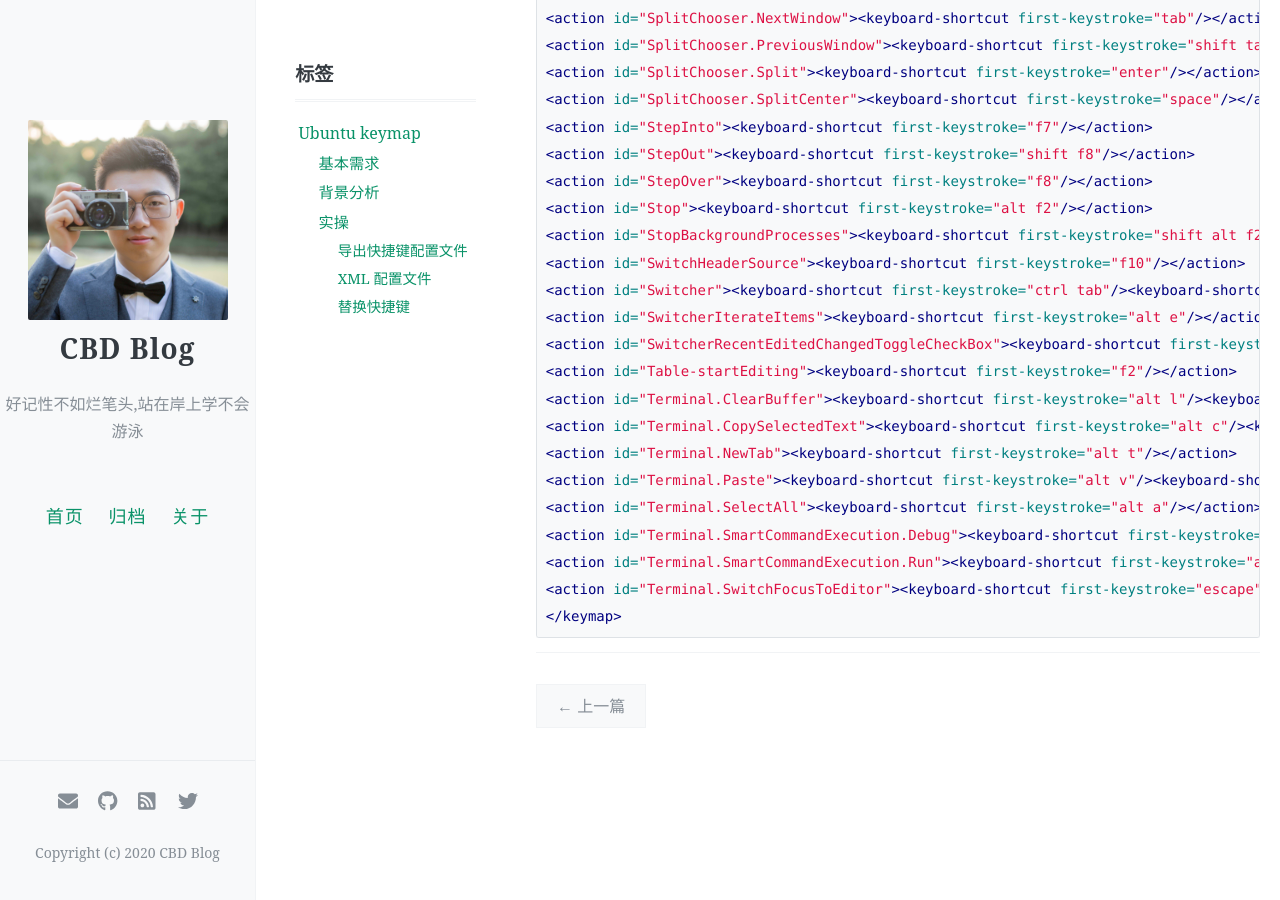
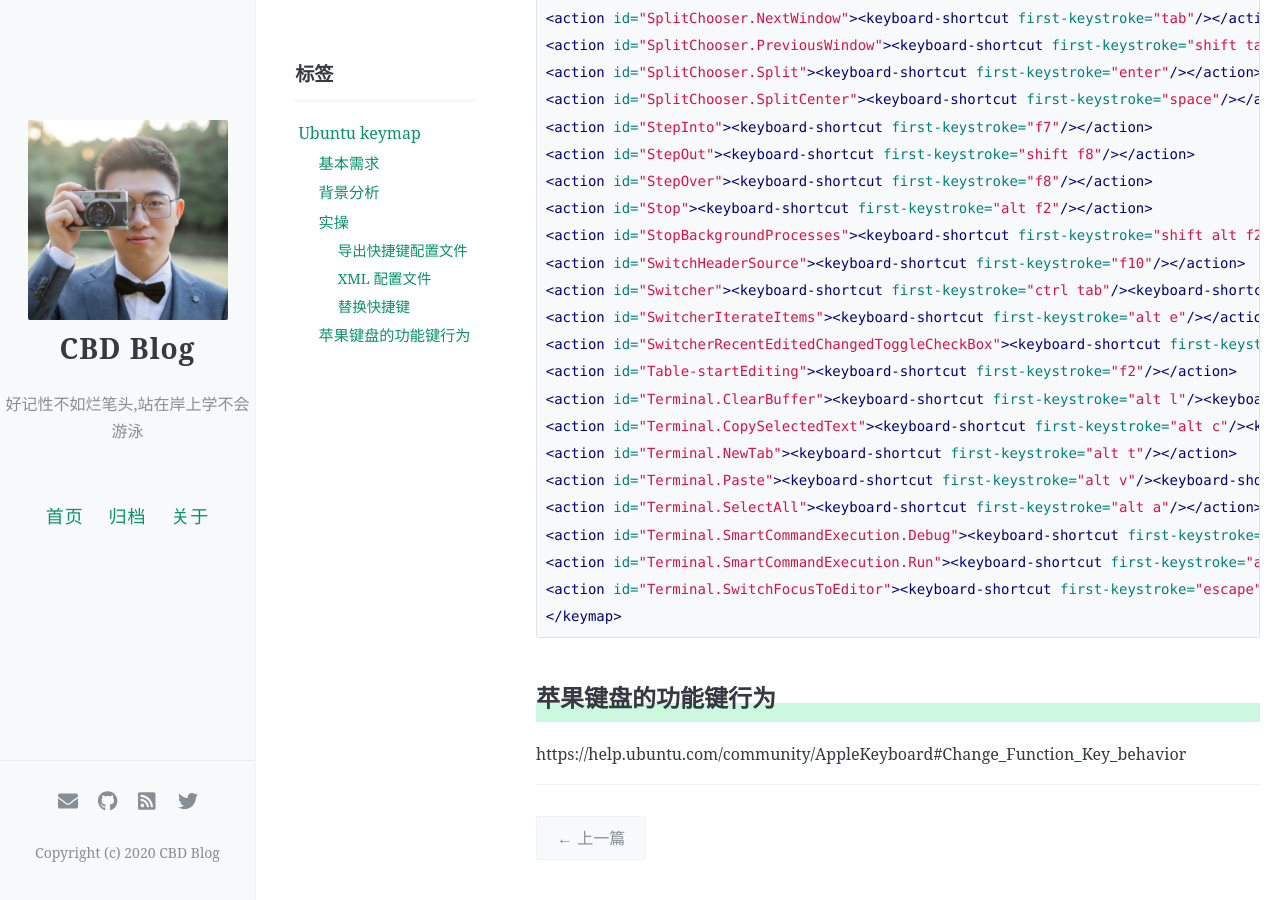
Before and after one commit to icbd/icbd.github.io, a Jekyll site: the page built from _posts/tips/2023-07-13-ubuntu-keymaps.md, in a window 1280 px wide and 900 px high, scrolled down 11754 px. Built offline with Jekyll 4.4.1, drawn with Linux system fonts in a browser that asks for light colours; comment, search, counter and statistics services are not loaded.

Commit message:
AppleKeyboard

````diff
--- a/_posts/tips/2023-07-13-ubuntu-keymaps.md
+++ b/_posts/tips/2023-07-13-ubuntu-keymaps.md
@@ -434,3 +434,7 @@ puts 'end'
 <action id="Terminal.SwitchFocusToEditor"><keyboard-shortcut first-keystroke="escape"/></action>
 </keymap>
 ```
+
+## 苹果键盘的功能键行为
+
+https://help.ubuntu.com/community/AppleKeyboard#Change_Function_Key_behavior
````
Also changed, not shown: Gemfile.lock.
